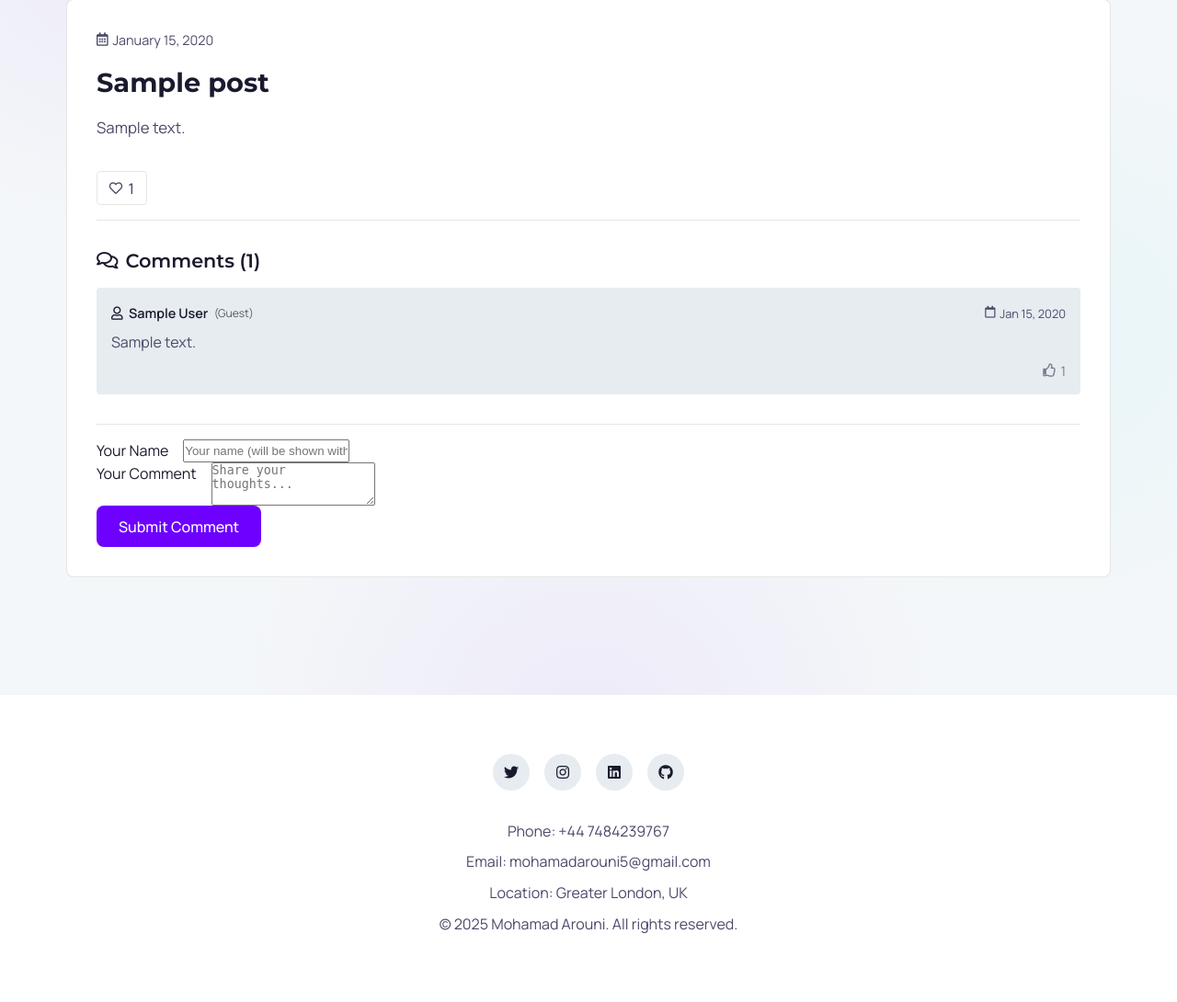
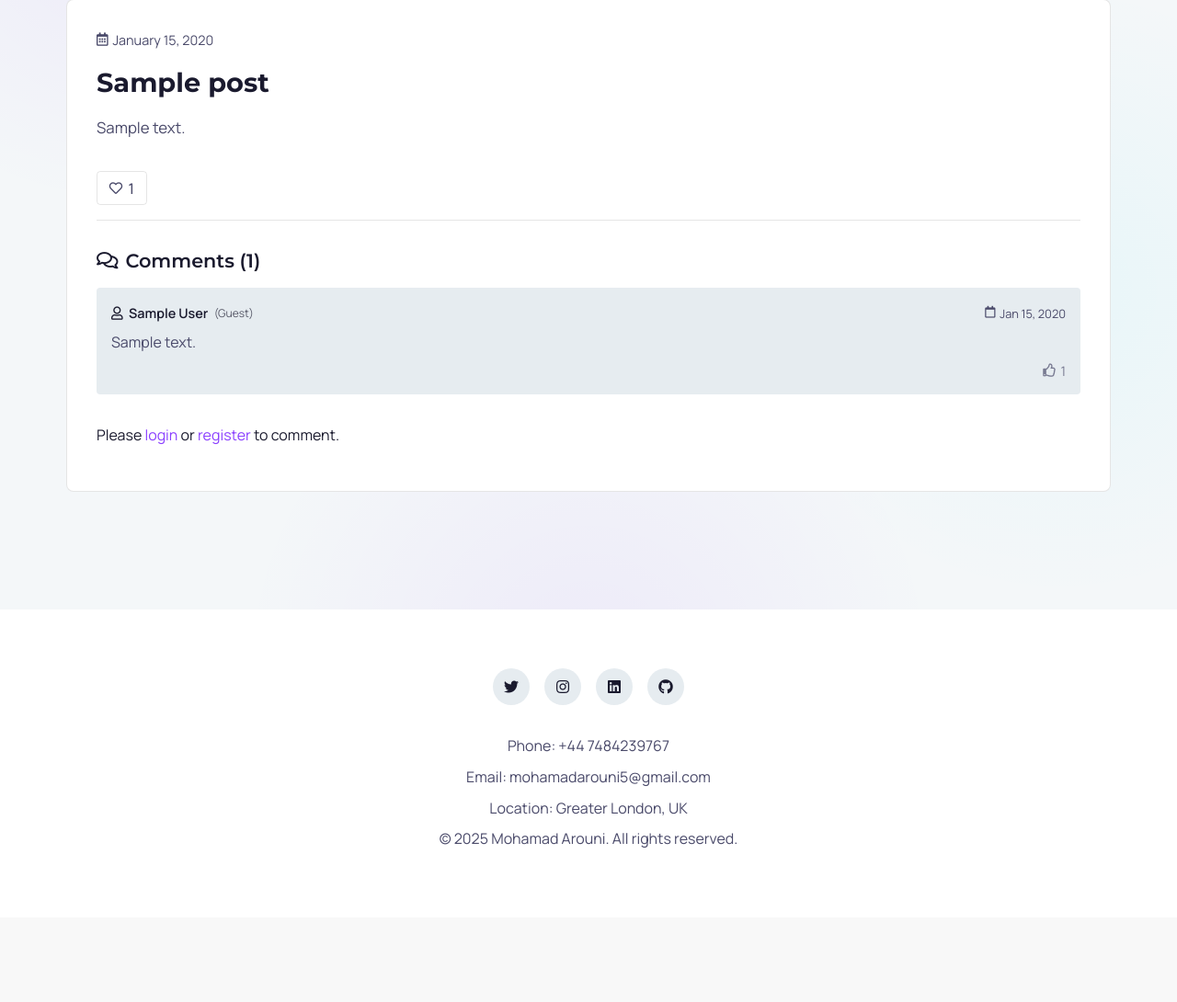
Before and after one commit to MoArouni/Portfolio_MohamadArouni, a Flask app: page /blog in a window 1280 px wide. Shown: the part 366-1456 px from the top of the page at 92% size. After the commit the page ends 1288 px from the top, so only its background shows below. Run offline with Flask 3, Linux system fonts and the light colour scheme; tables that the repository leaves empty hold one stand-in row (values such as "Sample post").

Commit message:
Removed Anonymous Comments, Notification History, adjusted like functionality and removed entering your name in the comments box

```diff
--- a/app.py
+++ b/app.py
@@ -516,24 +516,6 @@ def add_comment():
         except Exception as e:
             print(f"Error creating notification: {e}")
             # Continue even if notification fails
-
-    return redirect(url_for('view_blog') + '#post-' + post_id)
-
-@app.route('/anonymous_comment', methods=['POST'])
-def add_anonymous_comment():
-    post_id = request.form['post_id']
-    content = request.form['content']
-    author_name = request.form.get('author_name', 'Anonymous')
-
-    if not content:
-        return redirect(url_for('view_blog'))
-
-    Comment.create_anonymous(post_id, content, author_name)
-
-    # Create notification
-    post = Post.get_by_id(post_id)
-    if post:
-        Notification.create_comment_notification(author_name, True, post['title'])
 
     return redirect(url_for('view_blog') + '#post-' + post_id)
 
--- a/models.py
+++ b/models.py
@@ -1209,26 +1209,46 @@ class Notification:
             # Convert to list of dicts with relative time
             result = []
             for notification in notifications:
-                notification_dict = dict(notification._mapping)
+                try:
+                    # Handle different row types
+                    notification_dict = {}
+                    if hasattr(notification, "_mapping"):
+                        notification_dict = dict(notification._mapping)
+                    else:
+                        # Create a dict manually assuming column order matches query
+                        cols = ["id", "type", "message", "username", "is_anonymous", "is_read", "created_at"]
+                        notification_dict = {cols[i]: notification[i] for i in range(min(len(cols), len(notification)))}
 
-                # Calculate relative time
-                created_at = datetime.strptime(notification_dict['created_at'], '%Y-%m-%d %H:%M:%S')
-                now = datetime.now()
-                diff = now - created_at
+                    # Calculate relative time
+                    created_at = None
+                    if isinstance(notification_dict['created_at'], str):
+                        try:
+                            created_at = datetime.strptime(notification_dict['created_at'], '%Y-%m-%d %H:%M:%S')
+                        except ValueError:
+                            # Try another format if the first one fails
+                            created_at = datetime.strptime(notification_dict['created_at'], '%Y-%m-%d %H:%M:%S.%f')
+                    else:
+                        # Already a datetime object
+                        created_at = notification_dict['created_at']
 
-                if diff.days > 0:
-                    relative_time = f"{diff.days} day{'s' if diff.days > 1 else ''} ago"
-                elif diff.seconds >= 3600:
-                    hours = diff.seconds // 3600
-                    relative_time = f"{hours} hour{'s' if hours > 1 else ''} ago"
-                elif diff.seconds >= 60:
-                    minutes = diff.seconds // 60
-                    relative_time = f"{minutes} minute{'s' if minutes > 1 else ''} ago"
-                else:
-                    relative_time = "just now"
+                    now = datetime.now()
+                    diff = now - created_at
 
-                notification_dict['relative_time'] = relative_time
-                result.append(notification_dict)
+                    if diff.days > 0:
+                        relative_time = f"{diff.days} day{'s' if diff.days > 1 else ''} ago"
+                    elif diff.seconds >= 3600:
+                        hours = diff.seconds // 3600
+                        relative_time = f"{hours} hour{'s' if hours > 1 else ''} ago"
+                    elif diff.seconds >= 60:
+                        minutes = diff.seconds // 60
+                        relative_time = f"{minutes} minute{'s' if minutes > 1 else ''} ago"
+                    else:
+                        relative_time = "just now"
+
+                    notification_dict['relative_time'] = relative_time
+                    result.append(notification_dict)
+                except Exception as e:
+                    print(f"Error processing notification: {e}")
 
             return result
         except Exception as e:
--- a/static/js/blog.js
+++ b/static/js/blog.js
@@ -134,11 +134,7 @@ document.addEventListener('DOMContentLoaded', function() {
             const liked = this.classList.contains('liked');
             const likeCountElement = this.querySelector('.comment-like-count');
 
-            // UI update
-            toggleLikeUI(this, !liked);
-            likeCountElement.textContent = parseInt(likeCountElement.textContent) + (liked ? -1 : 1);
-
-            // API call
+            // First call the API
             const url = liked ? `/comment/unlike/${commentId}` : `/comment/like/${commentId}`;
             fetch(url, {
                 method: 'POST',
@@ -147,17 +143,16 @@ document.addEventListener('DOMContentLoaded', function() {
             .then(response => response.json())
             .then(data => {
                 if (data.success) {
+                    // Only update UI after successful API response
+                    toggleLikeUI(this, !liked);
                     likeCountElement.textContent = data.like_count;
                 } else {
-                    // Revert on failure
-                    toggleLikeUI(this, liked);
-                    likeCountElement.textContent = parseInt(likeCountElement.textContent) + (liked ? 1 : -1);
+                    // Error - don't change UI
+                    console.error('Error with comment like action:', data.error);
                 }
             })
             .catch(error => {
-                // Revert on error
-                toggleLikeUI(this, liked);
-                likeCountElement.textContent = parseInt(likeCountElement.textContent) + (liked ? 1 : -1);
+                console.error('Network error with comment like action:', error);
             });
         });
     });
--- a/templates/home.html
+++ b/templates/home.html
@@ -846,7 +846,7 @@
                     </div>
                     <div class="skill-item">
                         <div class="skill-top">
-                            <span style="font-size:1.2em;">📘</span>
+                            <span style="font-size:1.2em;">🛠️</span>
                             <span class="dot blue"></span>
                         </div>
                         <h3>PostgreSQL</h3>
--- a/templates/view_blog.html
+++ b/templates/view_blog.html
@@ -158,46 +158,26 @@
                             {% endif %}
                         </div>
 
-                        <!-- Comment Form -->
+                        <!-- Comment Form for logged-in users only -->
+                        {% if session.user_id %}
                             <div class="comment-form-container">
-                            {% if session.user_id %}
-                            <!-- Logged in user comment form -->
-                            <form action="{{ url_for('add_comment') }}" method="post" class="comment-form">
+                                <h4 class="comment-form-title">Leave a Comment</h4>
+                                <form class="form-comment" method="POST" action="{{ url_for('add_comment') }}">
                                     <input type="hidden" name="post_id" value="{{ post.id }}">
-
-                                <div class="form-group">
-                                    <label for="content-{{ post.id }}">Your Comment</label>
-                                    <textarea id="content-{{ post.id }}" name="content" rows="3" class="form-control"
-                                             placeholder="Share your thoughts..."></textarea>
+                                    <div class="form-field">
+                                        <label for="content">Your comment</label>
+                                        <textarea name="content" id="content" placeholder="Write your comment here..." required></textarea>
                                     </div>
-
-                                <div class="form-actions">
-                                    <button type="submit" class="btn btn-primary">Submit Comment</button>
+                                    <div class="form-comment-buttons">
+                                        <button class="btn btn-primary" type="submit">Post Comment</button>
                                     </div>
                                 </form>
+                            </div>
                         {% else %}
-                            <!-- Anonymous user comment form -->
-                            <form action="{{ url_for('add_anonymous_comment') }}" method="post" class="comment-form">
-                                <input type="hidden" name="post_id" value="{{ post.id }}">
-
-                                <div class="form-group">
-                                    <label for="author_name-{{ post.id }}">Your Name</label>
-                                    <input type="text" id="author_name-{{ post.id }}" name="author_name"
-                                          class="form-control" placeholder="Your name (will be shown with comment)" required>
+                            <div class="comment-login-prompt">
+                                <p>Please <a href="{{ url_for('login') }}">login</a> or <a href="{{ url_for('register') }}">register</a> to comment.</p>
                             </div>
-
-                                <div class="form-group">
-                                    <label for="content-{{ post.id }}">Your Comment</label>
-                                    <textarea id="content-{{ post.id }}" name="content" rows="3" class="form-control"
-                                             placeholder="Share your thoughts..."></textarea>
-                                </div>
-
-                                <div class="form-actions">
-                                    <button type="submit" class="btn btn-primary">Submit Comment</button>
-                                </div>
-                            </form>
                         {% endif %}
-                        </div>
                     </div>
                 </article>
             {% endfor %}
```
Lines whose indentation alone changed are shown as unchanged.
